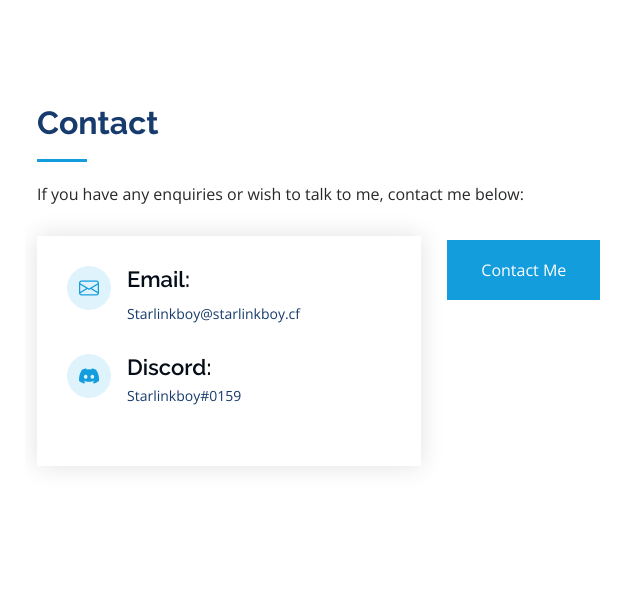
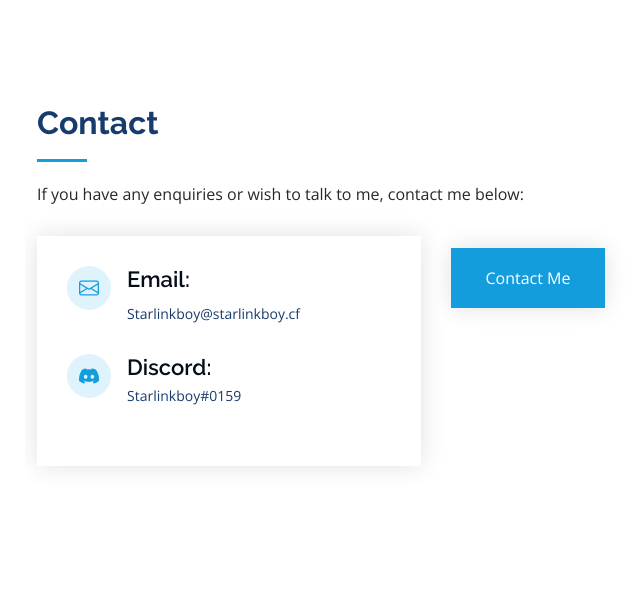
Before and after one commit to Starlinkboy/Personal-Website, a PHP site: page / in a window 1280 px wide. Shown: the part 1880-2476 px from the top of the page, without its empty margins (275-915 px from the left). Run offline with PHP 8.4, Linux system fonts and the light colour scheme; some libraries are stand-ins or nearby versions.

Commit message:
Changed css a bit, shifted button, added shadows and fixed a bug i thought i fixed but i dint

```diff
--- a/assets/css/style.css
+++ b/assets/css/style.css
@@ -939,6 +939,11 @@ section {
   transition: 0.3s;
   margin-right: 10px;
 }
+/*me*/
+.contact .button{
+  box-shadow: 0 0 24px 0 rgba(0, 0, 0, 0.12);
+
+}
 
 .contact .info .social-links a:hover {
   background: #149ddd;
@@ -946,7 +951,7 @@ section {
 }
 
 .contact .info .email:hover i,
-.contact .info .address:hover i,
+.contact .info .discord:hover i,
 .contact .info .phone:hover i {
   background: #149ddd;
   color: #fff;
--- a/contact.html
+++ b/contact.html
@@ -12,7 +12,7 @@
 <link rel="canonical" href="https://form.jotform.com/222882759869479" />
 <meta name="viewport" content="width=device-width, initial-scale=1.0, maximum-scale=2.0, user-scalable=1" />
 <meta name="HandheldFriendly" content="true" />
-<title>General Inquiry Contact Form</title>
+<title>Contact Starlinkboy</title>
 <link href="https://cdn01.jotfor.ms/static/formCss.css?3.3.36428" rel="stylesheet" type="text/css" />
 <link type="text/css" rel="stylesheet" href="https://cdn02.jotfor.ms/css/styles/nova.css?3.3.36428" />
 <style type="text/css">@media print{.form-section{display:inline!important}.form-pagebreak{display:none!important}.form-section-closed{height:auto!important}.page-section{position:initial!important}}</style>
@@ -1322,7 +1322,7 @@ JotForm.paymentExtrasOnTheFly([null,null,{"name":"submit","qid":"2","text":"SUBM
       </li>
     </ul>
   </div>
-  <br>
+
   <form action="index.html">
           <button class="button button1" type="submit">Back to main page</button>
 </form>
--- a/index.html
+++ b/index.html
@@ -173,7 +173,8 @@
             </div>
 
           </div>
-          <div class="col-lg-7 mt-5 mt-lg-0 d-flex align-items-stretch">
+          <div class="col-lg-7 mt-3 mt-lg-2 d-flex align-items-stretch">
+           &nbsp;
             <form action="contact.html">
               <button class="button button1" type="submit">Contact Me</button>
             </form>
```
